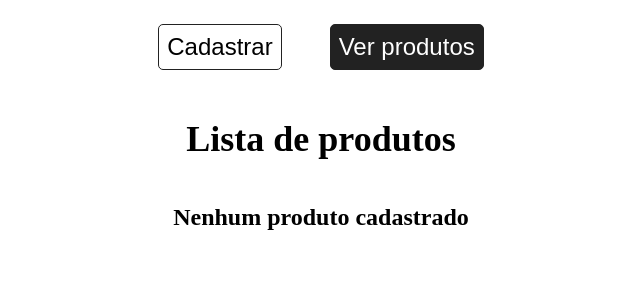
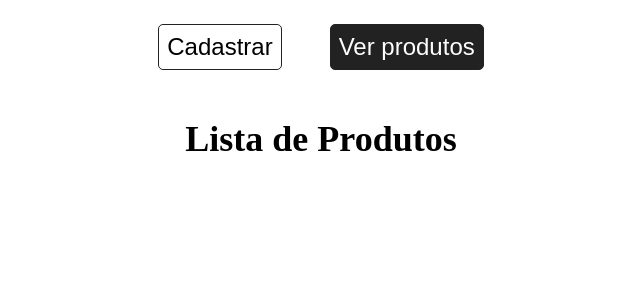
Before and after one commit to netoelix/exercise-store-back-office, a React (Vite) app: page / in a window 1280 px wide. Both pictures are taken after a click on the button "Ver produtos". Shown: the top 300 px of the page, without its empty margins (319-959 px from the left). Built offline with nearby package versions, Linux system fonts and the light colour scheme.

Commit message:
Finalizando requisito 4

```diff
--- a/src/App.tsx
+++ b/src/App.tsx
@@ -15,6 +15,11 @@ function App() {
     setProducts([...products, newProduct]);
   };
 
+  const handleDelete = (productId) => {
+    const updatedProducts = products.filter((product) => product.id !== productId);
+    setProducts(updatedProducts);
+  };
+
   return (
     <div className="app">
       <header>
@@ -23,7 +28,8 @@ function App() {
       </header>
       {activeComponent === 'cadastro'
        && <RegisterProduct handleSubmit={ handleAddProduct } />}
-      {activeComponent === 'lista' && <ListProducts products={ products } />}
+      {activeComponent === 'lista'
+       && <ListProducts products={ products } handleDelete={ handleDelete } />}
     </div>
   );
 }
--- a/src/components/ListProducts.tsx
+++ b/src/components/ListProducts.tsx
@@ -2,24 +2,47 @@ import React from 'react';
 import { ProductWithId } from '../types';
 import Product from './Product';
 
-type Props = {
-  products: ProductWithId[]
-  handleDelete: (() => void)
+type Product = {
+  id: string;
+  name: string;
+  description: string;
+  price: string;
+  image: string;
+  tags: string;
 };
 
-export default function ListProducts({ products, handleDelete }: Props) {
+type Props = {
+  products: Product[];
+  handleDelete: (productId: string) => void;
+};
+
+export default function ListProducts(props: Props) {
+  const { products, handleDelete } = props;
+
   return (
-    <main>
-      <h1>Lista de produtos</h1>
-      <div className="list-container">
-        {products.length === 0 && <h2>Nenhum produto cadastrado</h2>}
+    <div className="product-list">
+      <h1>Lista de Produtos</h1>
+      <ul>
         {products.map((product) => (
-          <Product
-            key={ product.id }
-            productInfo={ product }
-            handleDelete={ handleDelete }
-          />))}
-      </div>
-    </main>
+          <li key={ product.id }>
+            <div>
+              <h2>{product.name}</h2>
+              <p>{product.description}</p>
+              <p>
+                Preço:
+                {' '}
+                {product.price}
+              </p>
+              <p>
+                Tags:
+                {' '}
+                {product.tags}
+              </p>
+            </div>
+            <button onClick={ () => handleDelete(product.id) }>X</button>
+          </li>
+        ))}
+      </ul>
+    </div>
   );
 }
```
